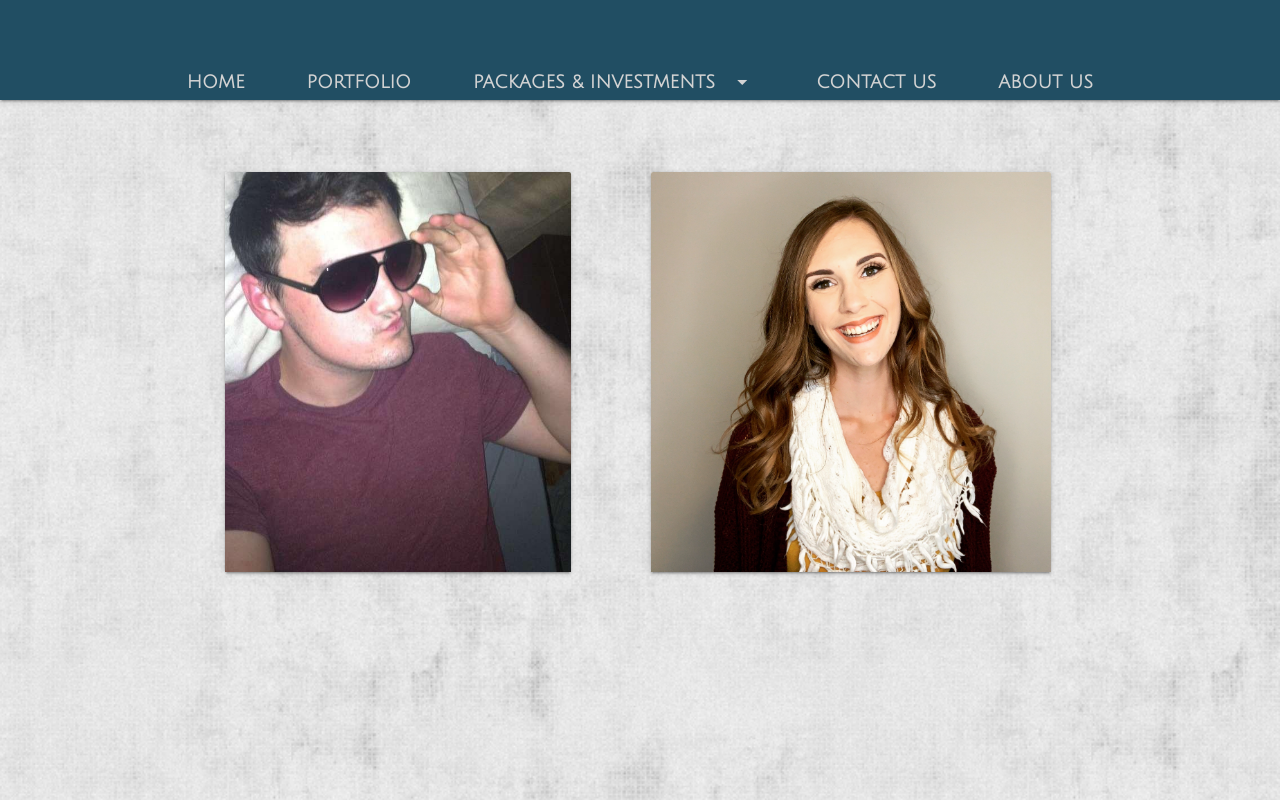
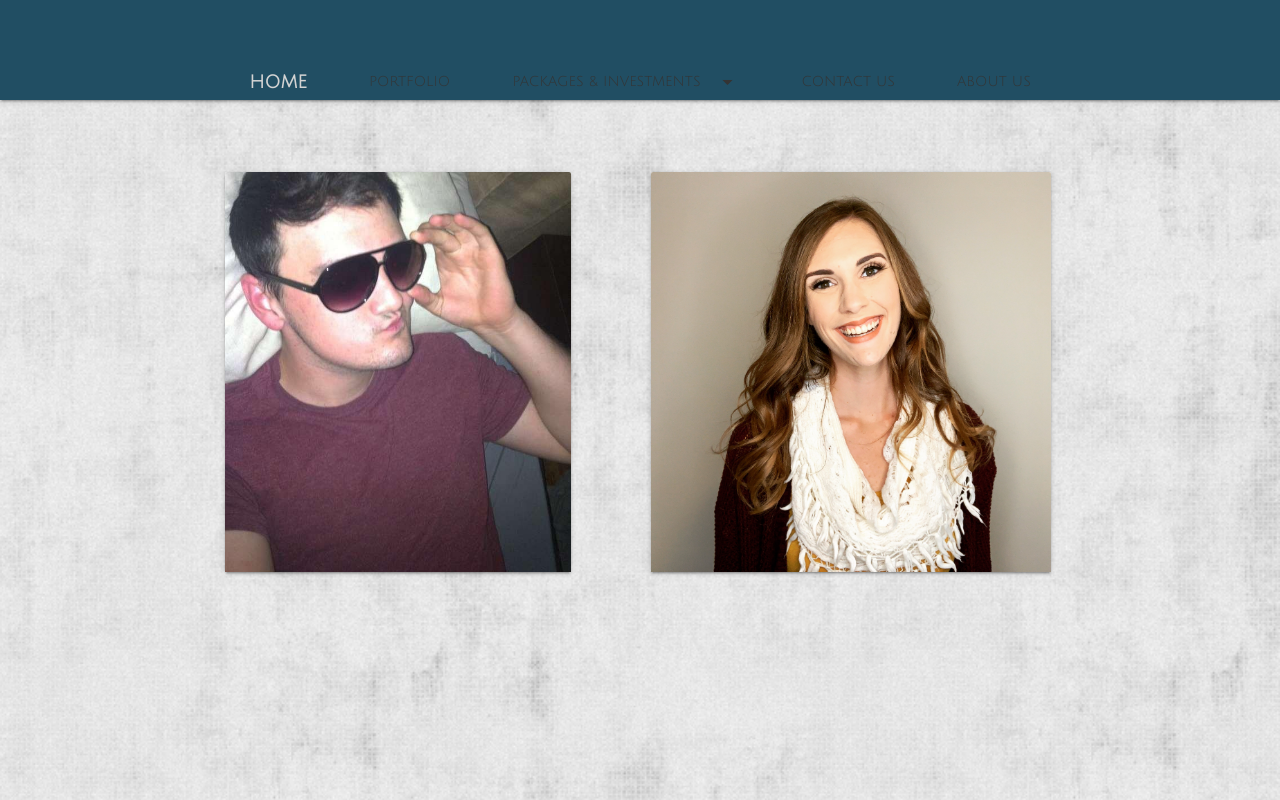
Before and after one commit to NOEL86/bow-tie, a React (Create React App) app in the folder client/: page /About in a window 1280 px wide. Built offline with nearby package versions, Linux system fonts and the light colour scheme.

Commit message:
Another style test

```diff
--- a/client/src/Components/Nav.css
+++ b/client/src/Components/Nav.css
@@ -11,7 +11,7 @@ ul {
   display: inline-block;
 }
 
-.btn-flat {
+.myCustom {
   color: lightgrey;
   font-weight: bolder;
   font-size: 18px;
--- a/client/src/Components/Nav.jsx
+++ b/client/src/Components/Nav.jsx
@@ -39,7 +39,7 @@ class Nav extends Component {
               <li>
                 <a
                   href="/"
-                  className="waves-effect waves-teal accent-3 btn-flat"
+                  className="waves-effect waves-teal accent-3 btn-flat myCustom"
                 >
                   Home
                 </a>
```
